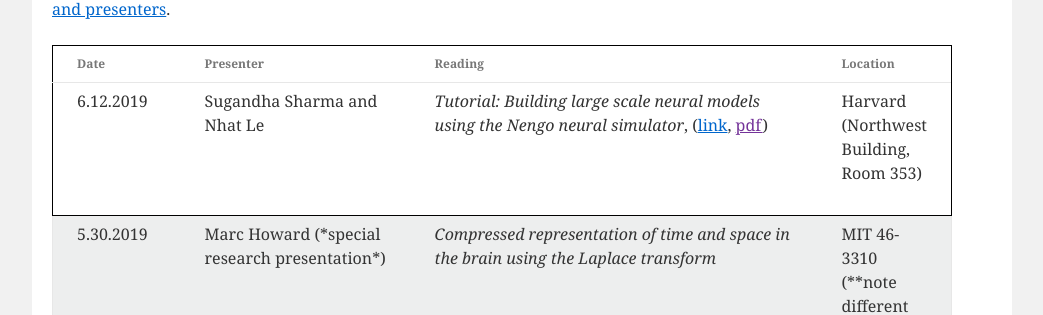
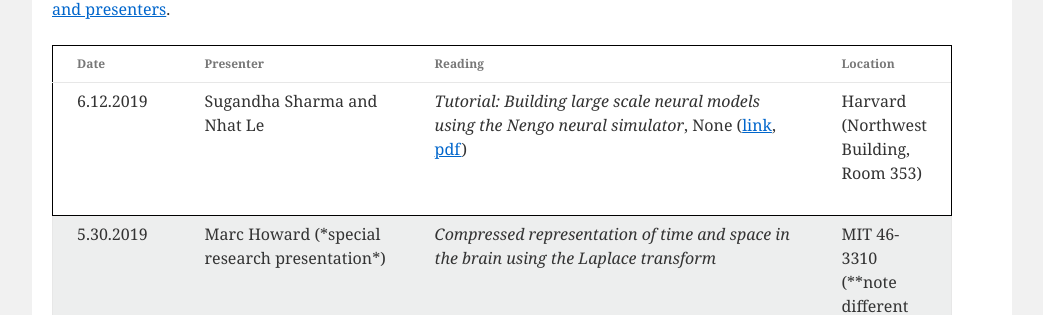
Before and after one commit to compneurojc/compneurojc.github.io, a Jekyll site: the page built from index.html, in a window 1280 px wide and 900 px high, scrolled down 655 px. Shown: the part 146-461 px from the top of the window, without its empty margins (118-1161 px from the left). Built offline with Jekyll 4.4.1, drawn with Linux system fonts in a browser that asks for light colours.

Commit message:
Update meeting_info.yml

```diff
--- a/_data/meeting_info.yml
+++ b/_data/meeting_info.yml
@@ -2,8 +2,8 @@
   date: 6.12.2019
   paper: "Tutorial: Building large scale neural models using the Nengo neural simulator"
   url: "https://github.com/compneurojc/compneurojc.github.io/wiki/Tutorials#building-large-scale-neural-models-with-the-nengo-neural-simulator"
-  pdf:
-  authors:
+  pdf: "None"
+  authors: "None"
   location: "Harvard"
 
 - presenter: Marc Howard (*special research presentation*)
```
